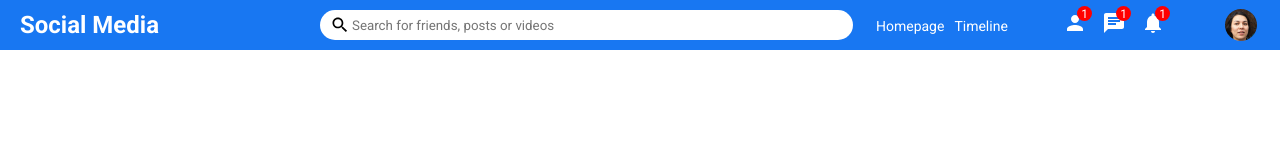
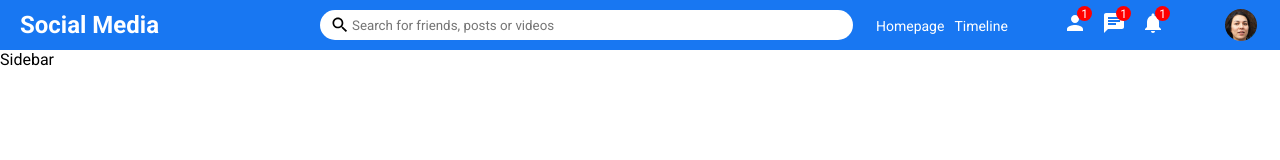
Before and after one commit to francisuloko/social-media, a React (Create React App) app: page / in a window 1280 px wide. Shown: the top 160 px of the page. Built offline with nearby package versions, Linux system fonts and the light colour scheme.

Commit message:
Create sidebar component

```diff
--- /dev/null
+++ b/src/components/sidebar/Sidebar.jsx
@@ -0,0 +1,8 @@
+import React from 'react'
+import "./sidebar.css";
+
+export default function Sidebar() {
+  return (
+    <div>Sidebar</div>
+  )
+}
--- a/src/pages/home/Home.js
+++ b/src/pages/home/Home.js
@@ -1,10 +1,12 @@
 import React from 'react';
 import Topbar from '../../components/topbar/Topbar';
+import Sidebar from '../../components/sidebar/Sidebar';
 
 export default function Home() {
   return (
     <div>
       <Topbar />
+      <Sidebar />
     </div>
   );
 }
```
Also changed, not shown: src/components/sidebar/sidebar.css (added).
